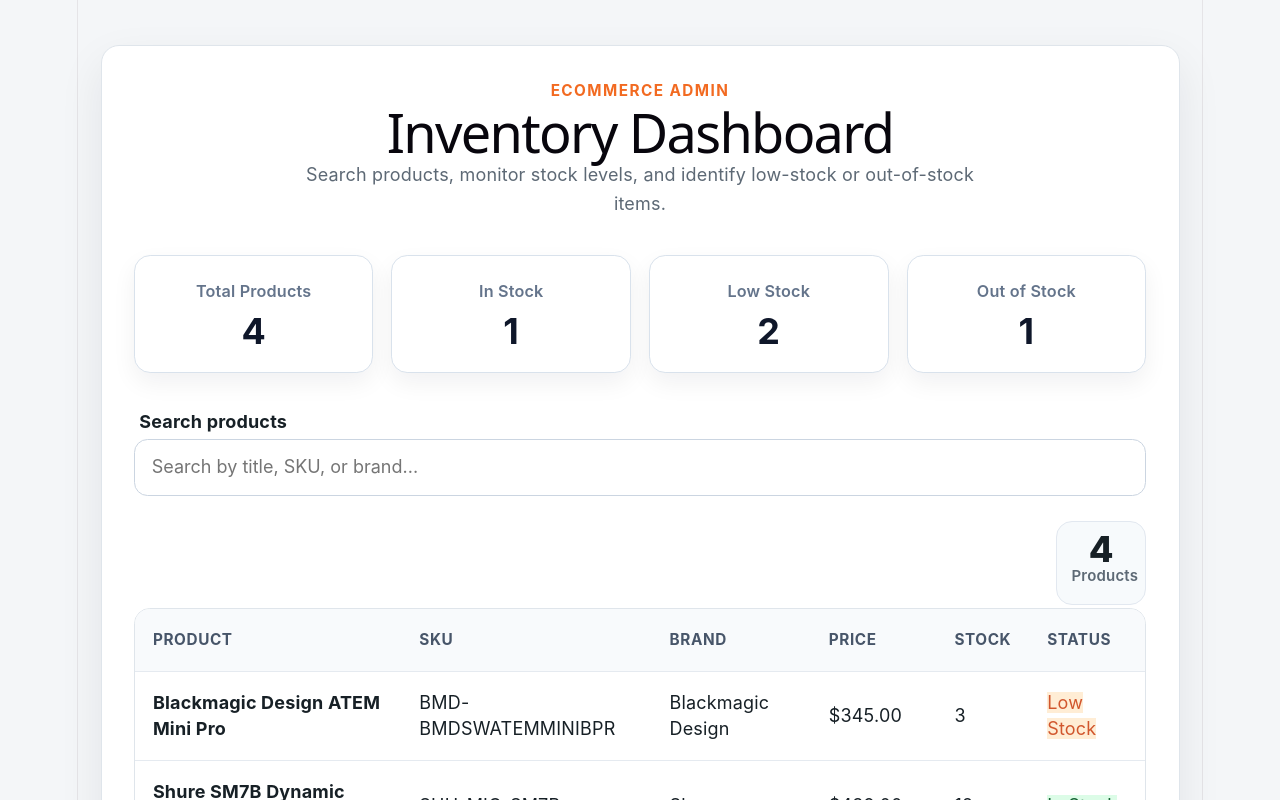
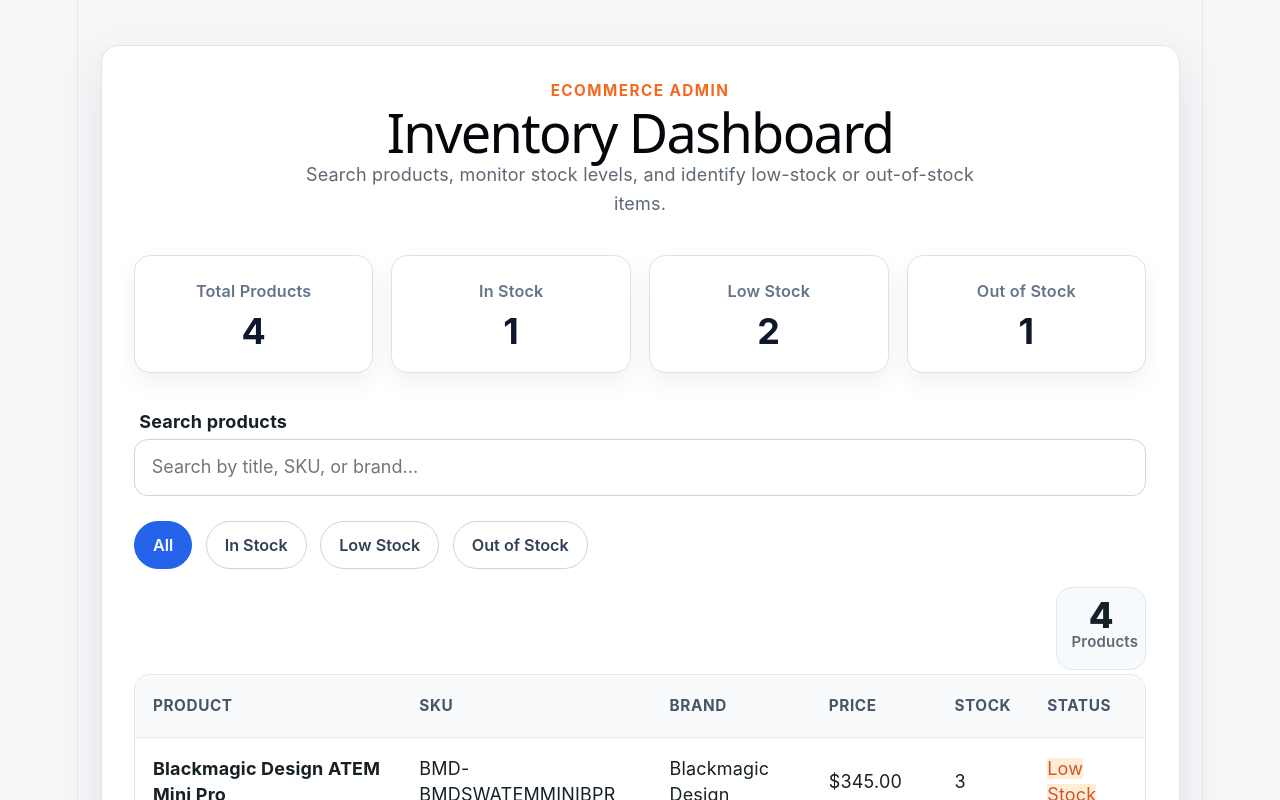
Before and after one commit to hazedrops/React_ecommerce-admin-dashboard, a React (Vite) app: page / in a window 1280 px wide. Shown: the top 800 px of the page. Built offline with nearby package versions, Linux system fonts and the light colour scheme.

Commit message:
Add stock status filter

```diff
--- a/src/App.css
+++ b/src/App.css
@@ -146,6 +146,49 @@ input {
   border-color: #f26a21;
 }
 
+/* Status Filter */
+.status-filter {
+  display: flex;
+  flex-wrap: wrap;
+  gap: 0.75rem;
+  margin: 1rem 0;
+}
+
+.status-filter__button {
+  border: 1px solid #cbd5e1;
+  border-radius: 999px;
+  background: #ffffff;
+  color: #334155;
+  padding: 0.55rem 1rem;
+  font: inherit;
+  font-size: 0.9rem;
+  font-weight: 600;
+  cursor: pointer;
+  transition:
+    background-color 0.2s ease,
+    border-color 0.2s ease,
+    color 0.2s ease,
+    box-shadow 0.2s ease,
+    transform 0.2s ease;
+}
+
+.status-filter__button:hover {
+  border-color: #2563eb;
+  color: #2563eb;
+}
+
+.status-filter__button--active {
+  border-color: #2563eb;
+  background: #2563eb;
+  color: #ffffff;
+}
+
+.status-filter__button--active:hover {
+  border-color: #1d4ed8;
+  background: #1d4ed8;
+  color: #ffffff;
+  transform: translateY(-1px);
+}
 
 /* Product Table */
 .table-wrapper {
--- a/src/App.jsx
+++ b/src/App.jsx
@@ -3,6 +3,7 @@ import "./App.css"
 import SearchBar from "./components/SearchBar"
 import ProductTable from "./components/ProductTable"
 import InventorySummary from "./components/InventorySummary"
+import StatusFilter from "./components/StatusFilter"
 import { getInventoryStatus } from "./utils/inventoryStatus"
 
 const products = [
@@ -46,22 +47,26 @@ const products = [
 
 function App() {
   const [searchValue, setSearchValue] = useState("")
+  const [selectedStatus, setSelectedStatus] = useState("all")
 
   const filteredProducts = useMemo(() => {
     const normalizedSearch = searchValue.trim().toLowerCase()
 
-    if (!normalizedSearch) {
-      return products
-    }
-
     return products.filter((product) => {
-      return (
+      const matchesSearch =
+        !normalizedSearch ||
         product.title.toLowerCase().includes(normalizedSearch) ||
         product.sku.toLowerCase().includes(normalizedSearch) ||
         product.brand.toLowerCase().includes(normalizedSearch)
-      )
+
+      const productStatus = getInventoryStatus(product)
+
+      const matchesStatus =
+        selectedStatus === "all" || productStatus === selectedStatus
+
+        return matchesSearch && matchesStatus
     })
-  }, [searchValue])
+  }, [searchValue, selectedStatus])
 
   const inventorySummary = useMemo(() => {
     return filteredProducts.reduce(
@@ -100,6 +105,12 @@ function App() {
 
         <SearchBar searchValue={searchValue} onSearchChange={setSearchValue} />
 
+        <StatusFilter
+          selectedStatus={selectedStatus}
+          onStatusChange={setSelectedStatus}
+        />
+
+
         <div className='dashboard__count' aria-label='Visible product count'>
           <span>{filteredProducts.length} </span>
           <small>
--- /dev/null
+++ b/src/components/StatusFilter.jsx
@@ -0,0 +1,41 @@
+const statusOptions = [
+  {
+    label: "All",
+    value: "all",
+  },
+  {
+    label: "In Stock",
+    value: "inStock",
+  },
+  {
+    label: "Low Stock",
+    value: "lowStock",
+  },
+  {
+    label: "Out of Stock",
+    value: "outOfStock",
+  },
+]
+
+function StatusFilter({ selectedStatus, onStatusChange }) {
+  return (
+    <div className='status-filter' aria-label='Filter products by stock status'>
+      {statusOptions.map((option) => (
+        <button
+          key={option.value}
+          type='button'
+          className={
+            selectedStatus === option.value
+              ? "status-filter__button status-filter__button--active"
+              : "status-filter__button"
+          }
+          onClick={() => onStatusChange(option.value)}
+          aria-pressed={selectedStatus === option.value}
+        >
+          {option.label}
+        </button>
+      ))}
+    </div>
+  )
+}
+export default StatusFilter
```
